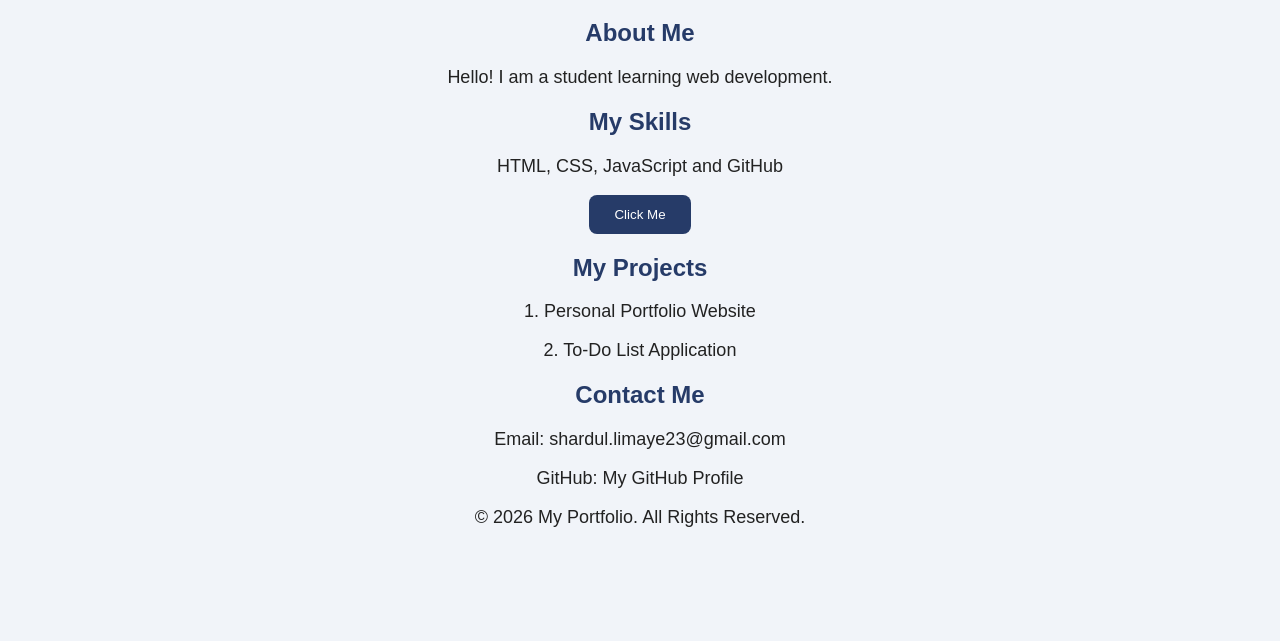
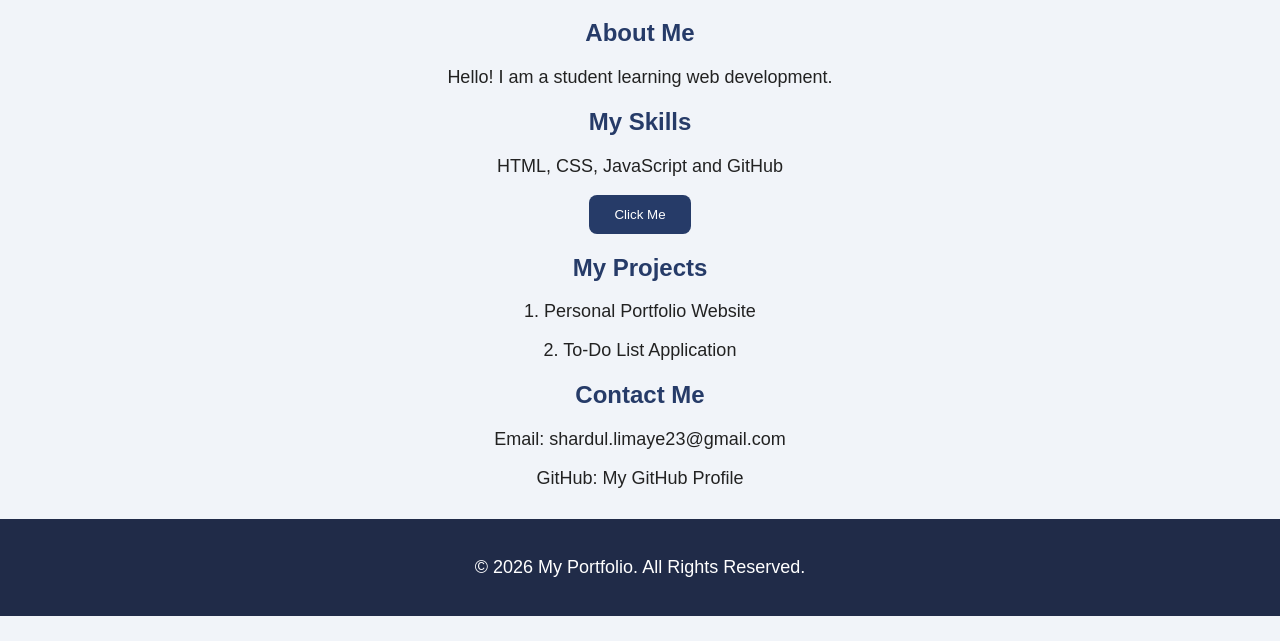
Before and after one commit to shardullimaye23-spec/GitHub-practical-test, a plain HTML site: page index.html in a window 1280 px wide. Shown: the part 159-800 px from the top of the page. Drawn offline with Linux system fonts and the light colour scheme.

Commit message:
Add footer styling

```diff
--- a/style.css
+++ b/style.css
@@ -28,3 +28,11 @@ button {
     border-radius: 8px;
     cursor: pointer;
 }
+/* Footer styling */
+footer {
+    background-color: #202b48;
+    color: white;
+    padding: 20px;
+    margin-top: 30px;
+    text-align: center;
+}
```
